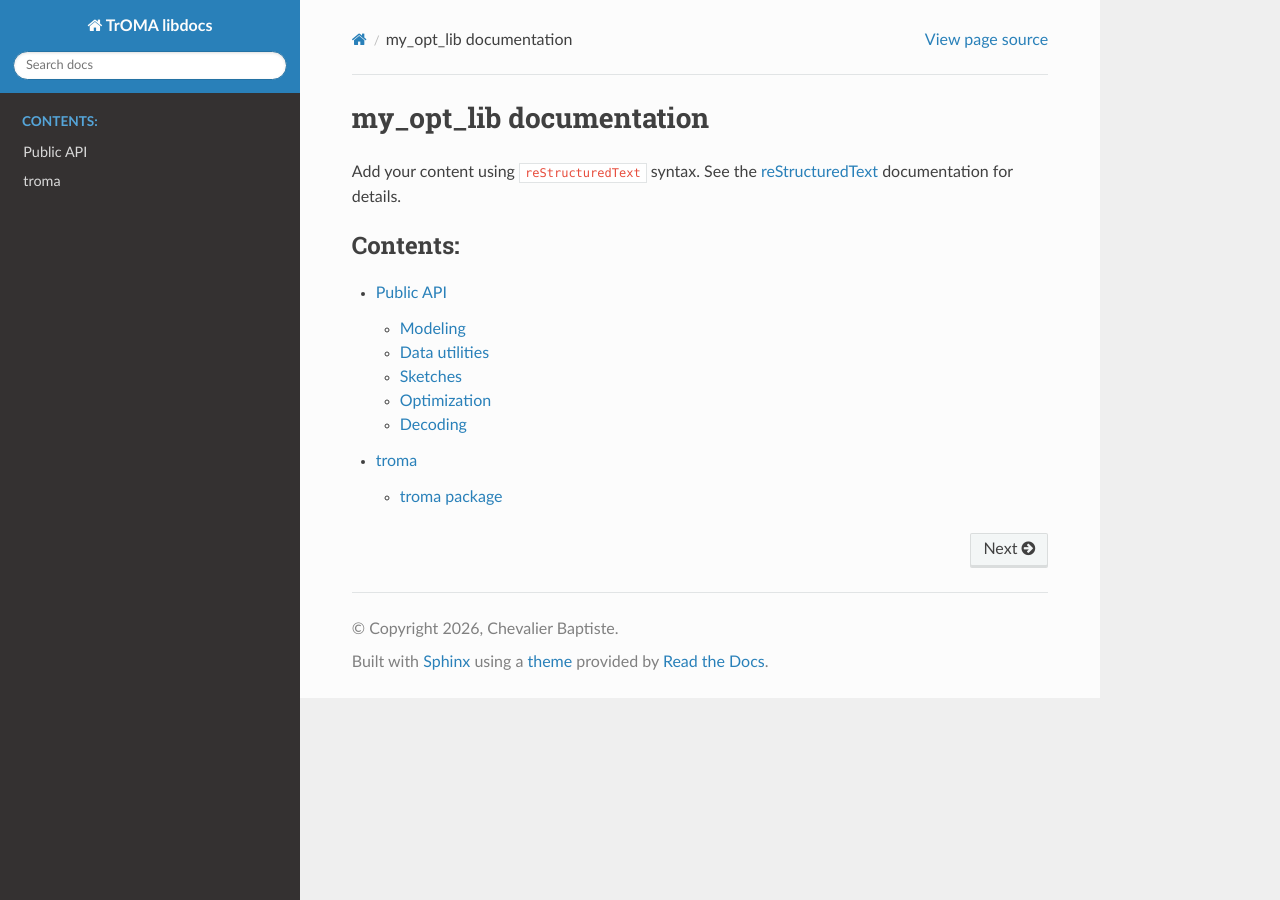
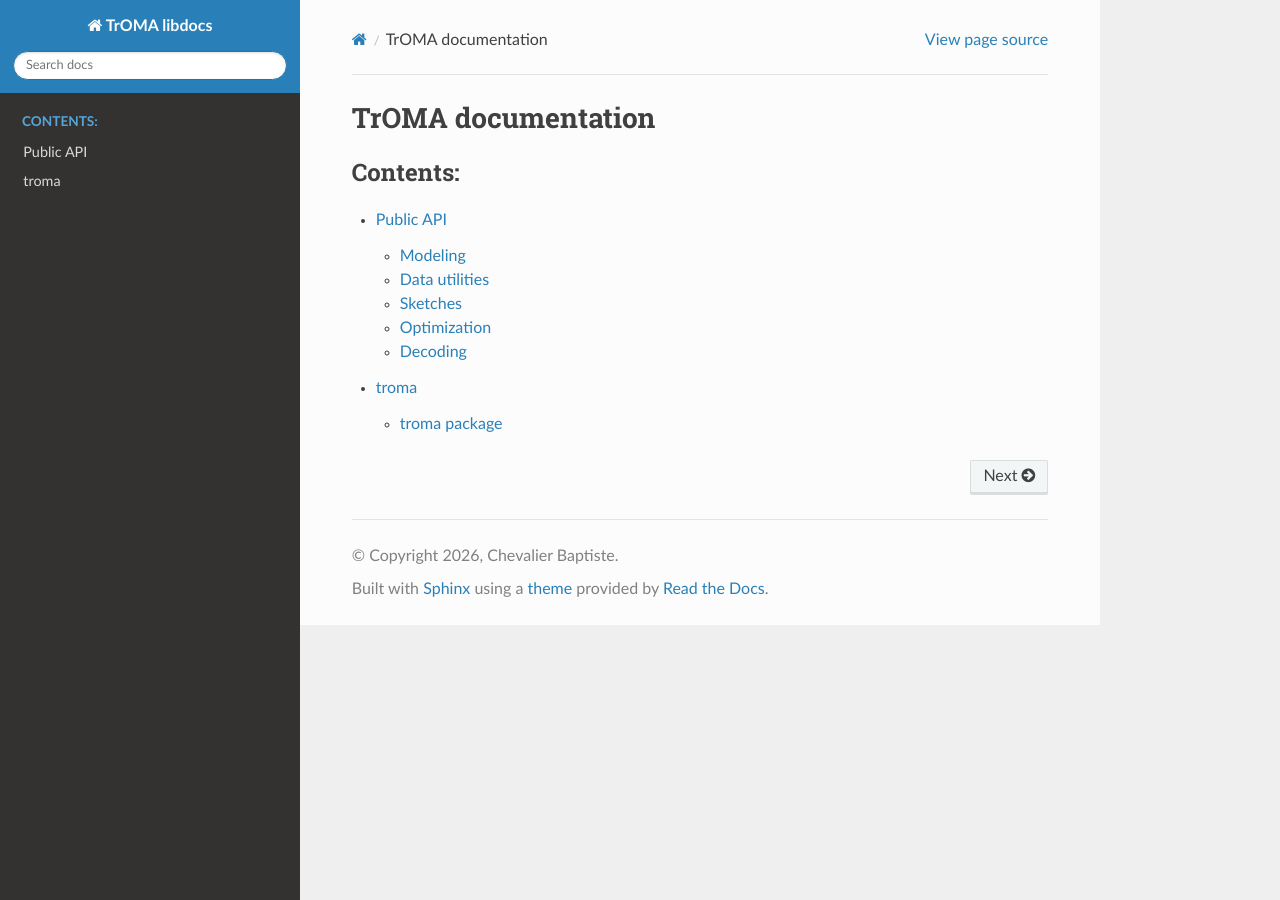
Before and after one commit to baptistechev/TrOMA, a Sphinx documentation site: the page built from docs/index.rst, in a window 1280 px wide. Built offline with Sphinx 7.4.7 and the Read the Docs theme 3.1.0, drawn with Linux system fonts in a browser that asks for light colours.

Commit message:
new docs

```diff
--- a/docs/index.rst
+++ b/docs/index.rst
@@ -1,14 +1,10 @@
-.. my_opt_lib documentation master file, created by
+.. troma documentation master file, created by
    sphinx-quickstart on Tue Mar 17 11:44:45 2026.
    You can adapt this file completely to your liking, but it should at least
    contain the root `toctree` directive.
 
-my_opt_lib documentation
+TrOMA documentation
 ========================
-
-Add your content using ``reStructuredText`` syntax. See the
-`reStructuredText <https://www.sphinx-doc.org/en/master/usage/restructuredtext/index.html>`_
-documentation for details.
 
 
 .. toctree::
```
Also changed, not shown: 7 other files.
